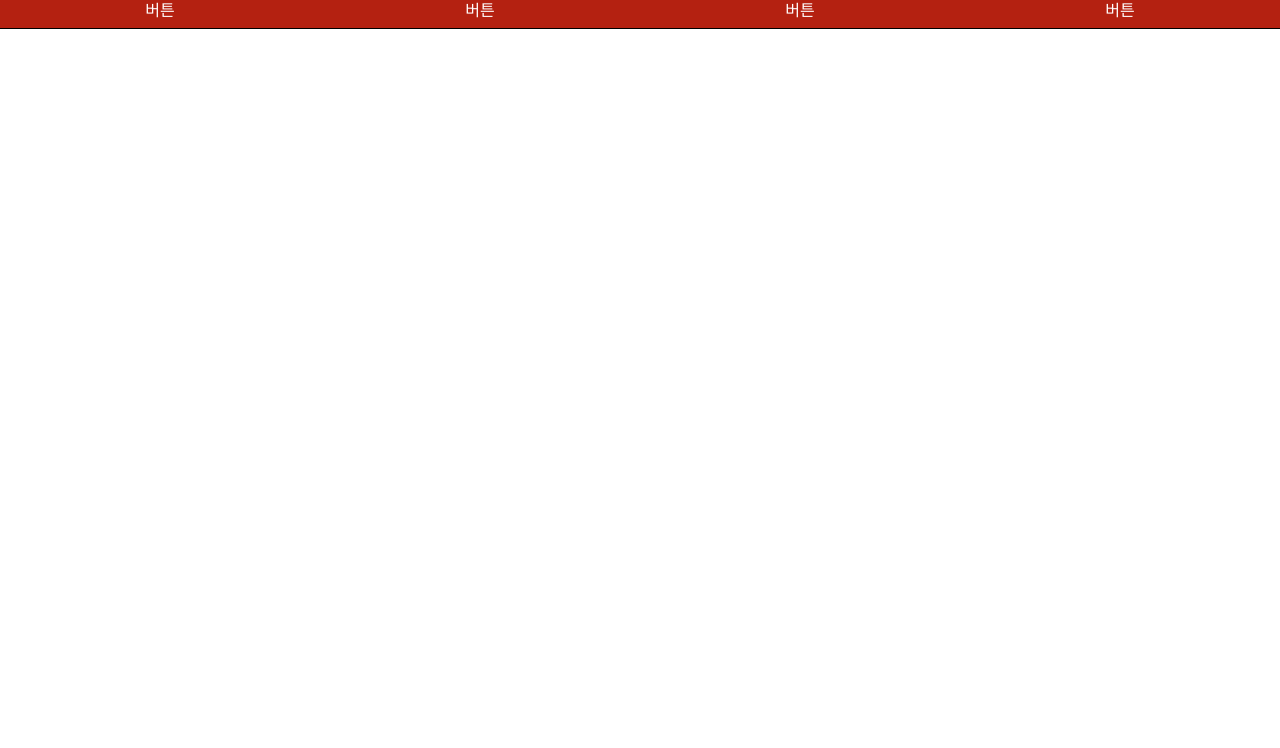
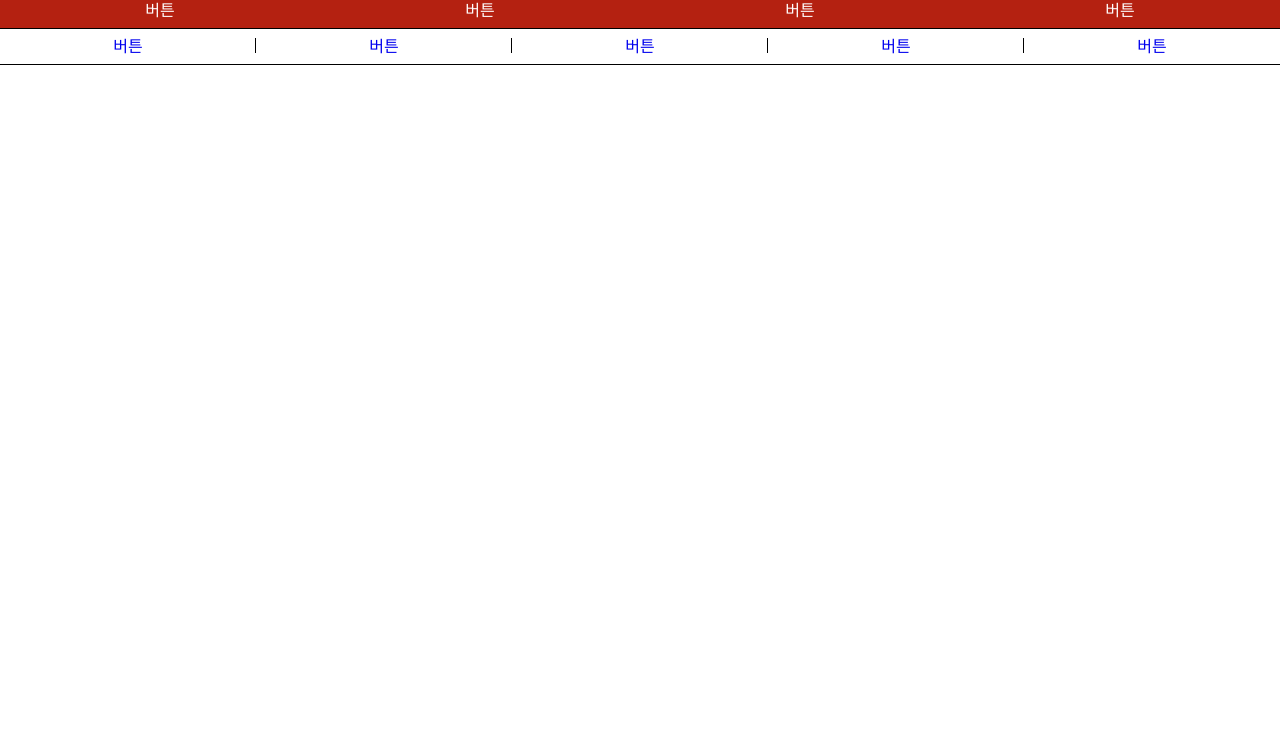
Before and after one commit to Am-su/HTML-CSS, a plain HTML site: page Part2. HTML5+CSS3를 사용한 레이아웃 구성/Chapter6 스마트폰 레이아웃/스마트폰 레이아웃.html in a window 1280 px wide. Shown: the part 52-800 px from the top of the page. Drawn offline with Linux system fonts and the light colour scheme.

Commit message:
내비게이션(2) 구성

```diff
--- a/Part2. HTML5+CSS3를 사용한 레이아웃 구성/Chapter6 스마트폰 레이아웃/스마트폰 레이아웃.html
+++ b/Part2. HTML5+CSS3를 사용한 레이아웃 구성/Chapter6 스마트폰 레이아웃/스마트폰 레이아웃.html
@@ -94,7 +94,31 @@
         }
     </style>
     <!--내비게이션(2)-->
-    <style></style>
+    <style>
+        #bottom_gnb{
+            display:table;
+            width:100%;
+            border-bottom:1px solid black;
+        }
+        #bottom_gnb > div{
+            display:table-cell;
+            position:relative;
+        }
+        #bottom_gnb > div > a{
+            display:block;
+            height:35px;
+            line-height:35px;
+            text-align:center;
+        }
+        #bottom_gnb > div > a::before{
+            display:block;
+            position:absolute;
+            top:9px; left:-1px;
+            width:1px; height:15px;
+            border-left:1px solid black;
+            content: '';
+        }
+    </style>
     <!--본문-->
     <style></style>
     <!--푸터-->
@@ -128,6 +152,13 @@
             <div><a href="#">버튼</a></div>
             <div><a href="#">버튼</a></div>
         </nav>
+        <nav id="bottom_gnb">
+            <div><a href="#">버튼</a></div>
+            <div><a href="#">버튼</a></div>
+            <div><a href="#">버튼</a></div>
+            <div><a href="#">버튼</a></div>
+            <div><a href="#">버튼</a></div>
+        </nav>
     </div>
 </body>
 </html>
```
